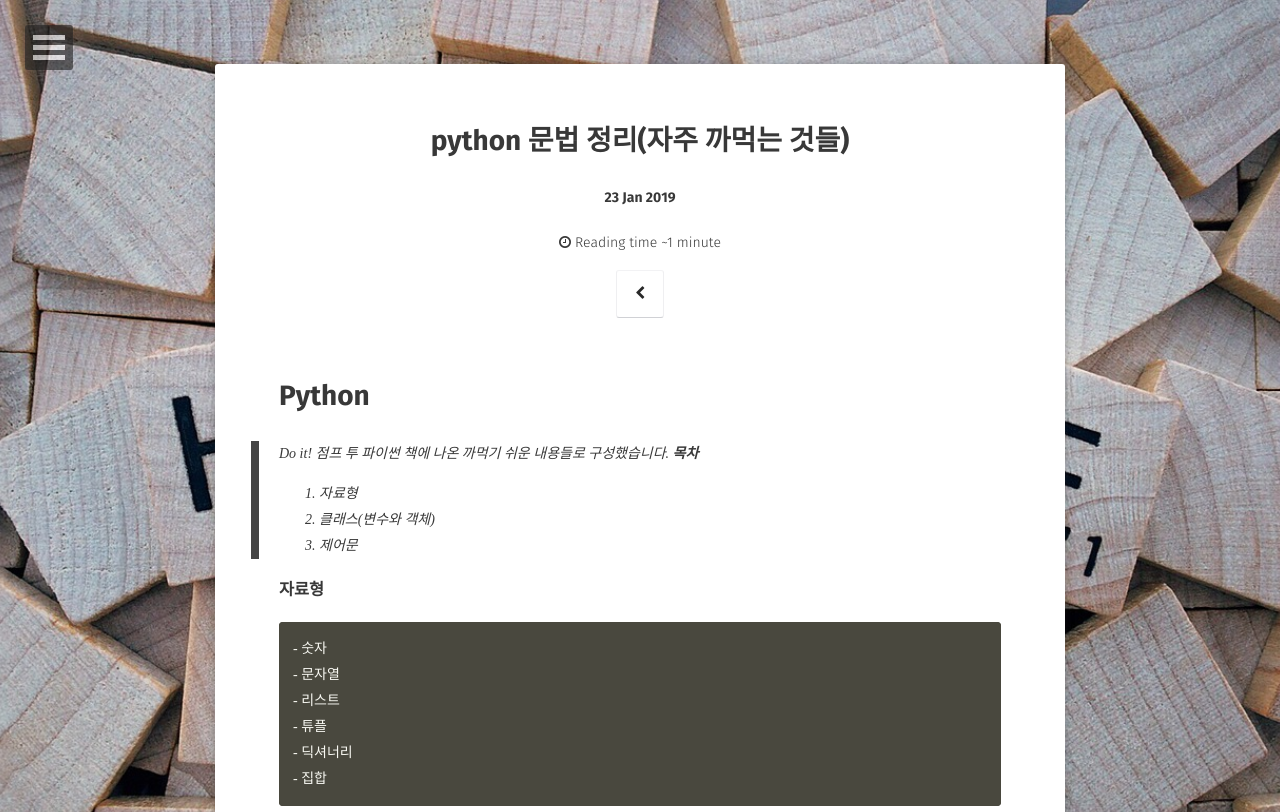
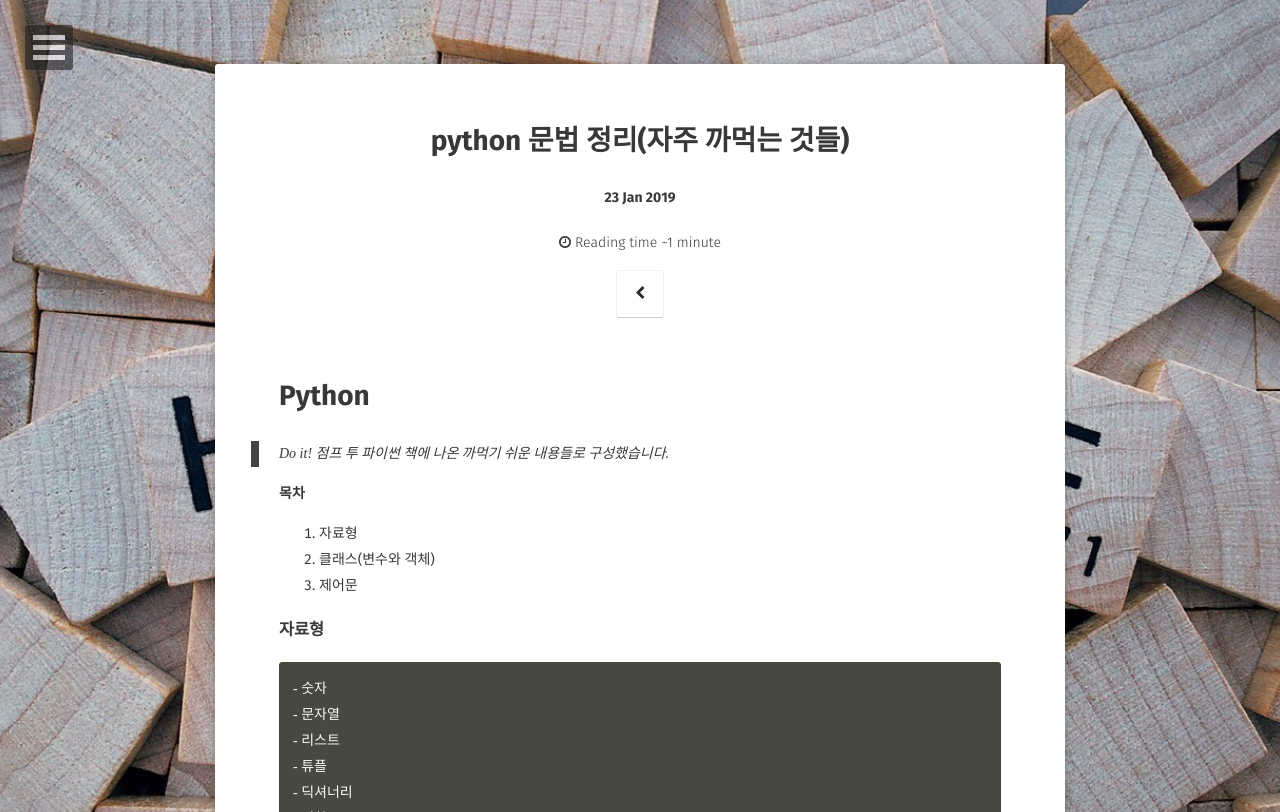
Before and after one commit to Jungjihyuk/JH_Life, a Jekyll site: the page built from _posts/2019-01-23-python.md, in a window 1280 px wide. Shown: the top 812 px of the page. Built offline with Jekyll 4.4.1, drawn with Linux system fonts in a browser that asks for light colours; some web fonts are replaced; comment, search, counter and statistics services are not loaded; grey boxes are pictures that could not be loaded.

```diff
--- a/_posts/2019-01-23-python.md
+++ b/_posts/2019-01-23-python.md
@@ -9,8 +9,9 @@ tag:
 ---
 
 # Python
-> Do it! 점프 투 파이썬 책에 나온 까먹기 쉬운 내용들로 구성했습니다.
-<strong>목차</strong><br>
+> Do it! 점프 투 파이썬 책에 나온 까먹기 쉬운 내용들로 구성했습니다. <br>
+
+<strong>목차</strong>
 1. 자료형
 2. 클래스(변수와 객체)
 3. 제어문
```
